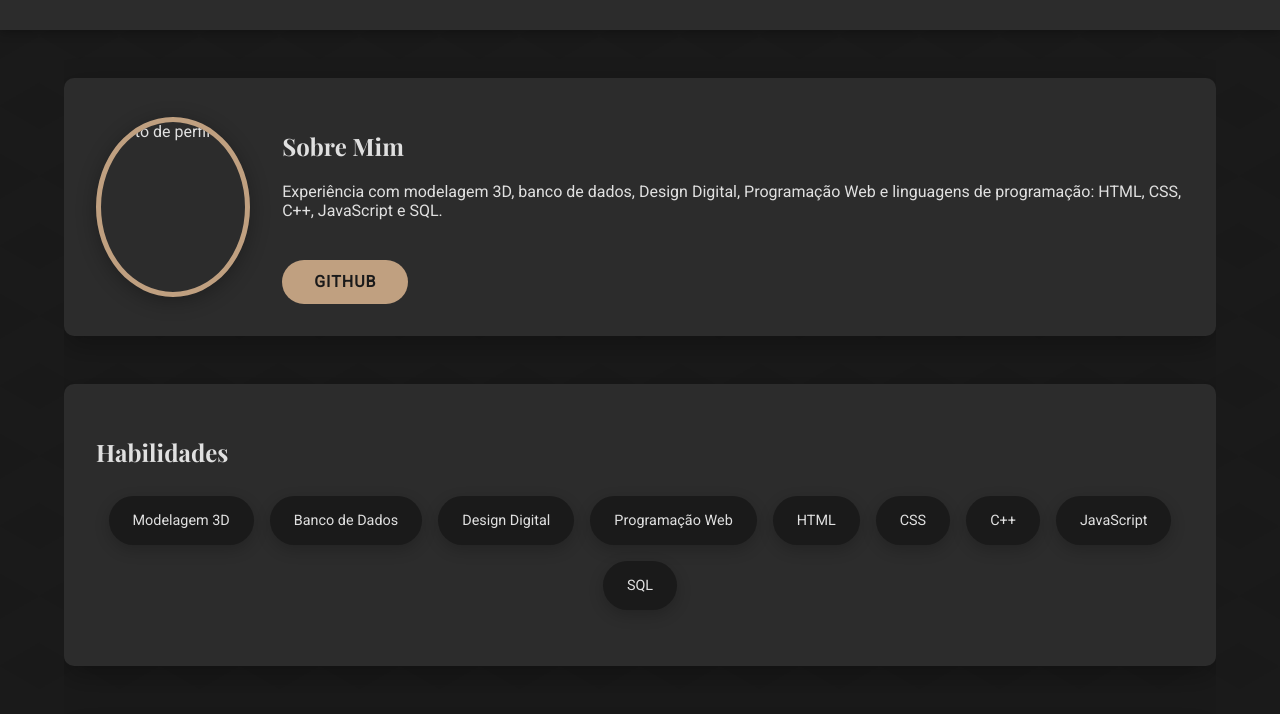
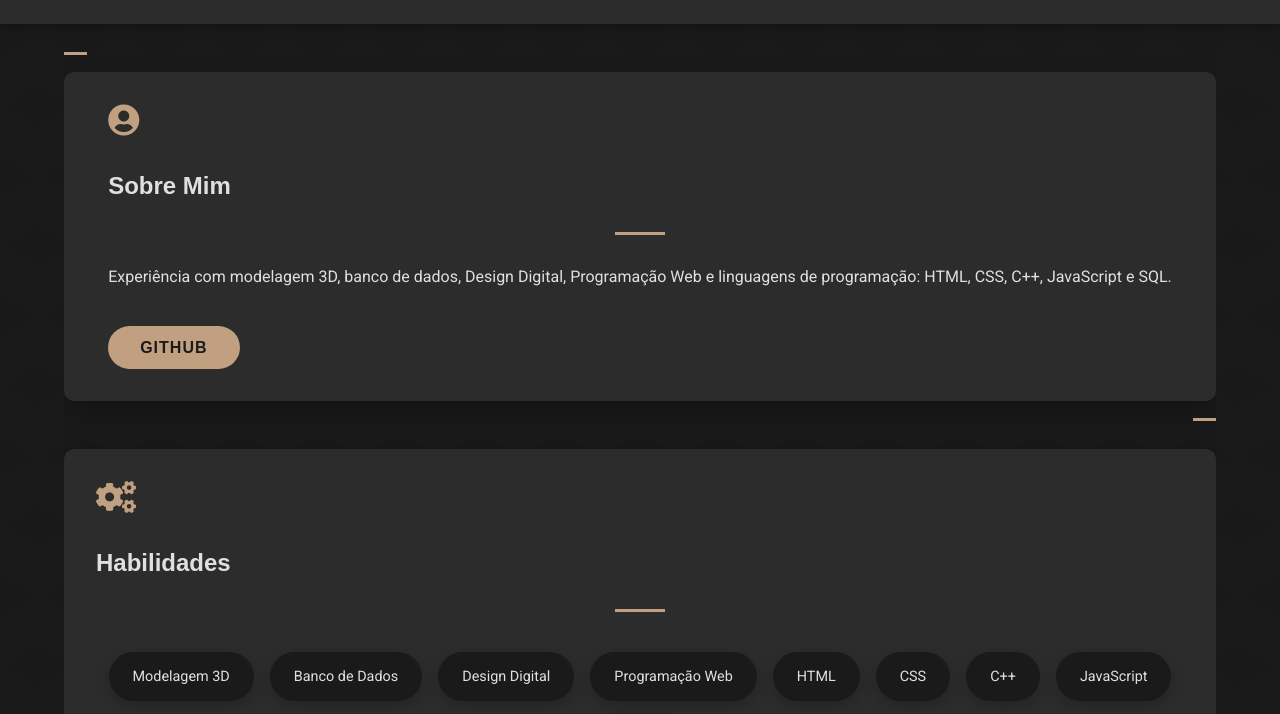
Before and after one commit to 7fiel/portfolio, a plain HTML site: page index.html in a window 1280 px wide. Shown: the part 104-818 px from the top of the page. Drawn offline with nearby package versions, Linux system fonts and the light colour scheme; a web font is replaced by a local one.

Commit message:
Update index.html

```diff
--- a/index.html
+++ b/index.html
@@ -3,9 +3,13 @@
 <head>
     <meta charset="UTF-8">
     <meta name="viewport" content="width=device-width, initial-scale=1.0">
-    <title>Portfolio - Enrico</title>
+    <title>Portfolio</title>
     <style>
-        @import url('https://fonts.googleapis.com/css2?family=Playfair+Display:wght@400;700&family=Roboto:wght@300;400&display=swap');
+        @import url('https://fonts.googleapis.com/css2?family=Roboto:wght@300;400&display=swap');
+        @font-face {
+            font-family: 'San Francisco';
+            src: url('https://applesocial.s3.amazonaws.com/assets/styles/fonts/sanfrancisco/sanfranciscodisplay-regular-webfont.woff');
+        }
 
         :root {
             --primary-color: #1a1a1a;
@@ -57,7 +61,7 @@
         }
 
         h1, h2 {
-            font-family: 'Playfair Display', serif;
+            font-family: 'San Francisco', sans-serif;
         }
 
         h1 {
@@ -91,15 +95,29 @@
             flex-direction: column;
             align-items: center;
             text-align: center;
+            position: relative;
         }
 
-        .profile img {
-            border-radius: 50%;
-            width: 180px;
-            height: 180px;
-            box-shadow: 0 4px 20px rgba(0, 0, 0, 0.3);
-            margin-bottom: 1.5rem;
-            border: 5px solid var(--accent-color);
+        .profile::before {
+            content: '';
+            position: absolute;
+            top: -20px;
+            left: -20px;
+            width: 40px;
+            height: 40px;
+            border-top: 3px solid var(--accent-color);
+            border-left: 3px solid var(--accent-color);
+        }
+
+        .profile::after {
+            content: '';
+            position: absolute;
+            bottom: -20px;
+            right: -20px;
+            width: 40px;
+            height: 40px;
+            border-bottom: 3px solid var(--accent-color);
+            border-right: 3px solid var(--accent-color);
         }
 
         .skills ul, .projects ul {
@@ -139,6 +157,7 @@
             text-transform: uppercase;
             letter-spacing: 1px;
             font-weight: bold;
+            font-family: 'San Francisco', sans-serif;
         }
 
         .github-button:hover, .work-button:hover, .recent-work-button:hover {
@@ -152,18 +171,28 @@
             margin-top: 2.5rem;
         }
 
+        .divider {
+            width: 50px;
+            height: 3px;
+            background-color: var(--accent-color);
+            margin: 2rem auto;
+        }
+
+        .icon {
+            font-size: 2rem;
+            color: var(--accent-color);
+            margin-bottom: 1rem;
+        }
+
         @media (min-width: 768px) {
             .profile {
                 flex-direction: row;
                 justify-content: center;
                 text-align: left;
             }
-            .profile img {
-                margin-right: 2rem;
-                margin-bottom: 0;
-            }
         }
     </style>
+    <link rel="stylesheet" href="https://cdnjs.cloudflare.com/ajax/libs/font-awesome/5.15.3/css/all.min.css">
 </head>
 <body>
     <header>
@@ -171,15 +200,18 @@
     </header>
     <div class="container">
         <section class="profile">
-            <img src="./pic1.jpg" alt="Foto de perfil">
             <div>
+                <i class="fas fa-user-circle icon"></i>
                 <h2>Sobre Mim</h2>
+                <div class="divider"></div>
                 <p>Experiência com modelagem 3D, banco de dados, Design Digital, Programação Web e linguagens de programação: HTML, CSS, C++, JavaScript e SQL.</p>
-                <a href="https://github.com/netheriosa" class="github-button" target="_blank">GitHub</a>
+                <a href="https://github.com/7fiel" class="github-button" target="_blank">GitHub</a>
             </div>
         </section>
         <section class="skills">
+            <i class="fas fa-cogs icon"></i>
             <h2>Habilidades</h2>
+            <div class="divider"></div>
             <ul>
                 <li>Modelagem 3D</li>
                 <li>Banco de Dados</li>
@@ -193,7 +225,9 @@
             </ul>
         </section>
         <section class="projects">
+            <i class="fas fa-project-diagram icon"></i>
             <h2>Projetos</h2>
+            <div class="divider"></div>
             <ul>
                 <li>Lojas de moedas virtuais</li>
                 <li>Modelos 3D para empresas</li>
@@ -202,7 +236,7 @@
             </ul>
             <div class="button-container">
                 <a href="https://imgur.com/user/fielbr1/posts" class="work-button" target="_blank">Veja meus trabalhos</a>
-                <a href="https://netheriosa.github.io/intro-usina/" class="recent-work-button" target="_blank">Veja meu trabalho mais recente</a>
+                <a href="https://7fiel.github.io/intro-usina/" class="recent-work-button" target="_blank">Veja meu trabalho mais recente</a>
             </div>
         </section>
     </div>
```
